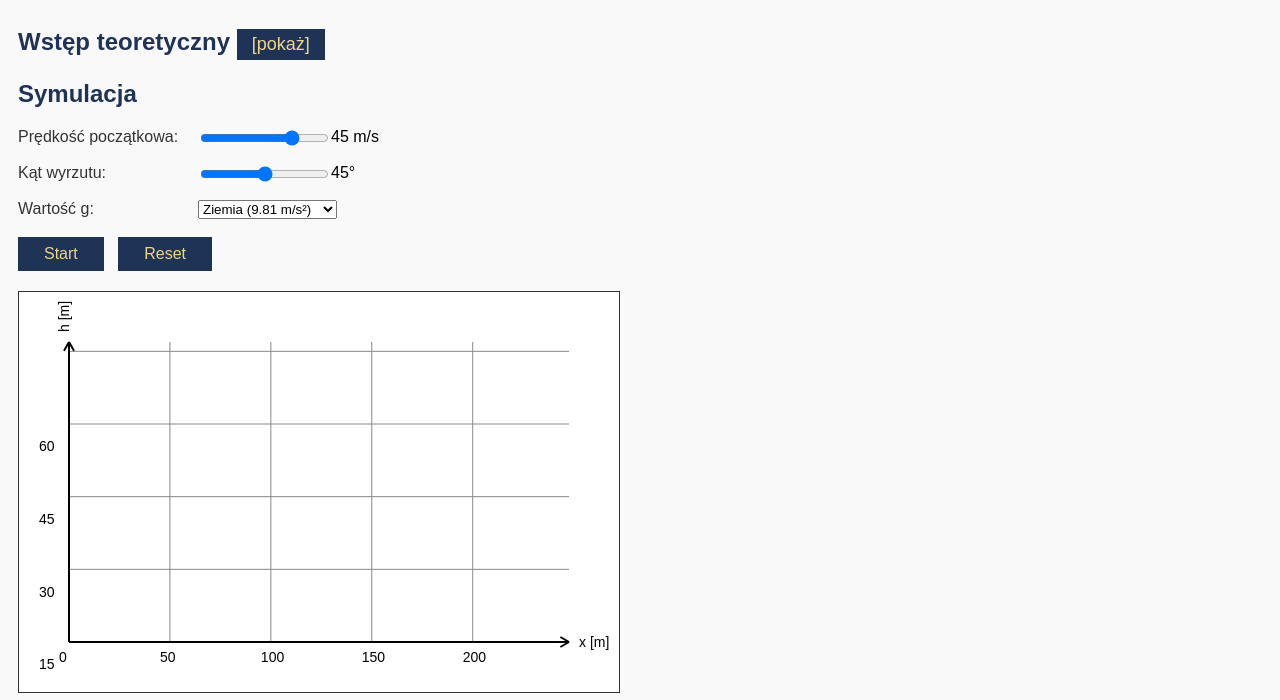
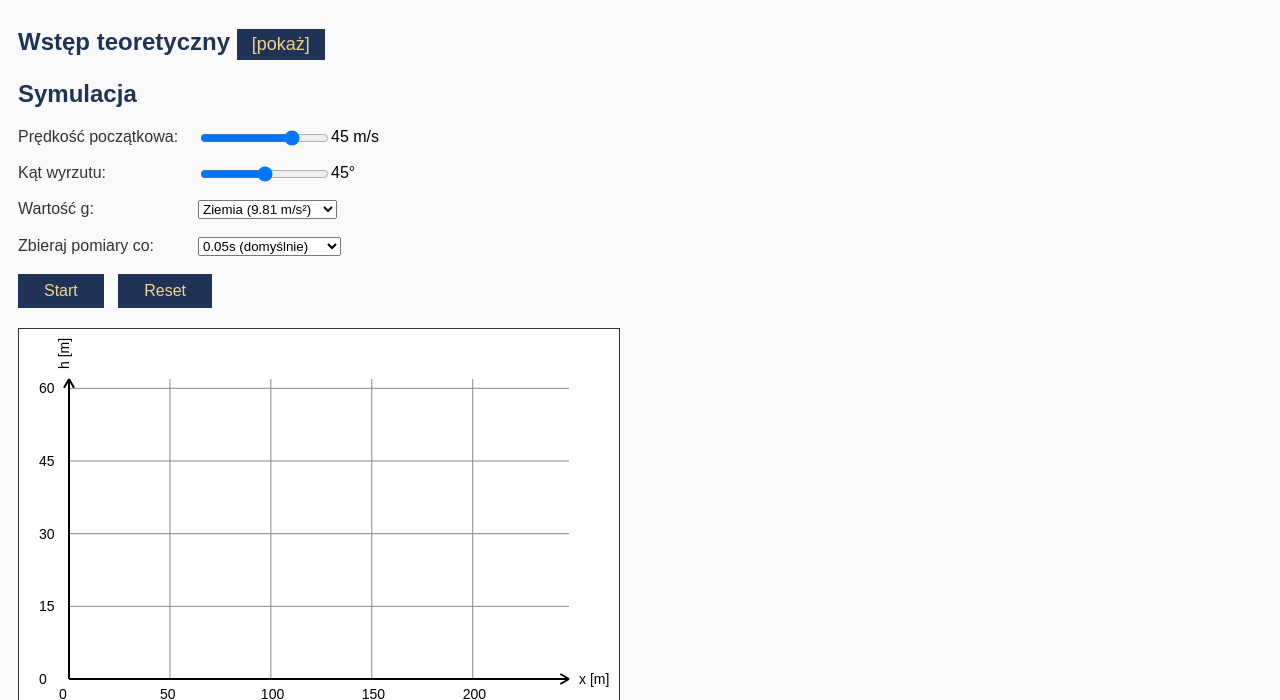
Before and after one commit to diwadu/fizproj, a plain HTML site: page index.html in a window 1280 px wide. Shown: the part 72-772 px from the top of the page. Drawn offline with Linux system fonts and the light colour scheme.

Commit message:
Fixed issues with displaying on chart, and added time const for various g values

```diff
--- a/index.html
+++ b/index.html
@@ -65,6 +65,13 @@
         </select>
         <br /><br />
 
+        <label for="timeConstSelect">Zbieraj pomiary co:</label>
+        <select id="timeConstSelect">
+          <option value="0.05">0.05s (domyślnie)</option>
+          <option value="0.1">0.1s (dla małych g)</option>
+          <option value="0.01">0.01s (dla dużych g)</option>
+        </select>
+        <br /><br />
         <button id="startButton">Start</button>
         <button id="resetButton">Reset</button>
       </div>
--- a/scripts.js
+++ b/scripts.js
@@ -14,6 +14,7 @@ let maxYDynamic = 150;
 const velocitySlider = document.getElementById("velocitySlider");
 const angleSlider = document.getElementById("angleSlider");
 const gravitySelect = document.getElementById("gravitySelect");
+const timeConstSelect = document.getElementById("timeConstSelect");
 
 /* Etykiety wyświetlane */
 const velocityValue = document.getElementById("velocityValue");
@@ -32,7 +33,8 @@ const timeVal = document.getElementById("timeVal");
 let g = parseFloat(gravitySelect.value);
 let velocity = parseFloat(velocitySlider.value);
 let angle = parseFloat(angleSlider.value) * (Math.PI / 180);
-let dt = 0.1;
+let dt = parseFloat(timeConstSelect.value);
+
 const mass = 1;
 
 /* Zmienne stanu ruchu */
@@ -78,9 +80,13 @@ gravitySelect.addEventListener("change", () => {
   updateLabels();
   drawAxesAndGrid();
 });
-
+timeConstSelect.addEventListener("change", () => {
+  dt = parseFloat(timeConstSelect.value);
+  updateLabels();
+  drawAxesAndGrid();
+});
 /* Rysowanie osi + siatki */
-function drawAxesAndGrid() {
+function drawAxesAndGrid2() {
   ctx.save();
   ctx.clearRect(0, 0, canvas.width, canvas.height);
 
@@ -147,6 +153,86 @@ function drawAxesAndGrid() {
 
   drawArrow(margin, margin + 10, margin, margin);
 
+  ctx.save();
+  ctx.translate(margin, margin - 10);
+  ctx.rotate(-Math.PI / 2);
+  ctx.fillText("h [m]", 0, 0);
+  ctx.restore();
+
+  ctx.restore();
+}
+
+function drawAxesAndGrid() {
+  ctx.save();
+  ctx.clearRect(0, 0, canvas.width, canvas.height);
+
+  ctx.strokeStyle = "#888";
+  ctx.fillStyle = "black";
+  ctx.lineWidth = 1;
+  ctx.font = "14px Arial";
+
+  const range = (velocity * velocity * Math.sin(2 * angle)) / g;
+  const maxHeight =
+    (velocity * velocity * Math.pow(Math.sin(angle), 2)) / (2 * g);
+
+  maxXDynamic = range * 1.2;
+  maxYDynamic = maxHeight * 1.2;
+
+  dynamicScaleX = (canvas.width - 2 * margin) / maxXDynamic;
+  dynamicScaleY = (canvas.height - 2 * margin) / maxYDynamic;
+
+  const stepX = Math.ceil(maxXDynamic / 6 / 10) * 10;
+  const stepY = Math.ceil(maxYDynamic / 6 / 5) * 5;
+
+  // Rysujemy pionowe linie siatki (oś X)
+  for (let valX = 0; valX <= maxXDynamic; valX += stepX) {
+    const px = margin + valX * dynamicScaleX;
+    ctx.beginPath();
+    ctx.moveTo(px, margin);
+    ctx.lineTo(px, canvas.height - margin);
+    ctx.stroke();
+    ctx.closePath();
+    // Etykieta X
+    ctx.fillText(valX.toString(), px - 10, canvas.height - margin + 20);
+  }
+
+  // Rysujemy poziome linie siatki (oś Y)
+  for (let valY = 0; valY <= maxYDynamic; valY += stepY) {
+    const py = canvas.height - margin - valY * dynamicScaleY;
+    ctx.beginPath();
+    ctx.moveTo(margin, py);
+    ctx.lineTo(canvas.width - margin, py);
+    ctx.stroke();
+    ctx.closePath();
+    // Zamiast +100, proponujemy np. +5
+    ctx.fillText(valY.toString(), margin - 30, py + 5);
+  }
+
+  // Oś X
+  ctx.strokeStyle = "black";
+  ctx.lineWidth = 2;
+  ctx.beginPath();
+  ctx.moveTo(margin, canvas.height - margin);
+  ctx.lineTo(canvas.width - margin, canvas.height - margin);
+  ctx.stroke();
+  ctx.closePath();
+  drawArrow(
+    canvas.width - margin - 10,
+    canvas.height - margin,
+    canvas.width - margin,
+    canvas.height - margin
+  );
+  ctx.fillText("x [m]", canvas.width - margin + 10, canvas.height - margin + 5);
+
+  // Oś Y
+  ctx.beginPath();
+  ctx.moveTo(margin, canvas.height - margin);
+  ctx.lineTo(margin, margin);
+  ctx.stroke();
+  ctx.closePath();
+  drawArrow(margin, margin + 10, margin, margin);
+
+  // Napis na osi Y
   ctx.save();
   ctx.translate(margin, margin - 10);
   ctx.rotate(-Math.PI / 2);
@@ -241,6 +327,11 @@ function simulate() {
   x = velocity * Math.cos(angle) * t;
   y = velocity * Math.sin(angle) * t - 0.5 * g * t * t;
 
+  // [NOWOŚĆ] Ograniczamy y do zera
+  if (y < 0) {
+    y = 0;
+  }
+
   // Skalowanie do canvas
   const canvasX = margin + x * dynamicScaleX;
   const canvasY = canvas.height - margin - y * dynamicScaleY;
@@ -287,7 +378,6 @@ function simulate() {
     totEl.textContent = E.toFixed(2);
   }
 
-  // Inkrementacja czasu
   t += dt;
 
   // Sprawdzenie, czy obiekt "wylądował"
--- a/style.css
+++ b/style.css
@@ -101,3 +101,8 @@ pre {
   font-size: 16px;
   margin-left: -50px;
 }
+
+div.theory {
+  background-color: rgb(220, 230, 241);
+  padding: 2px 5px;
+}
```
